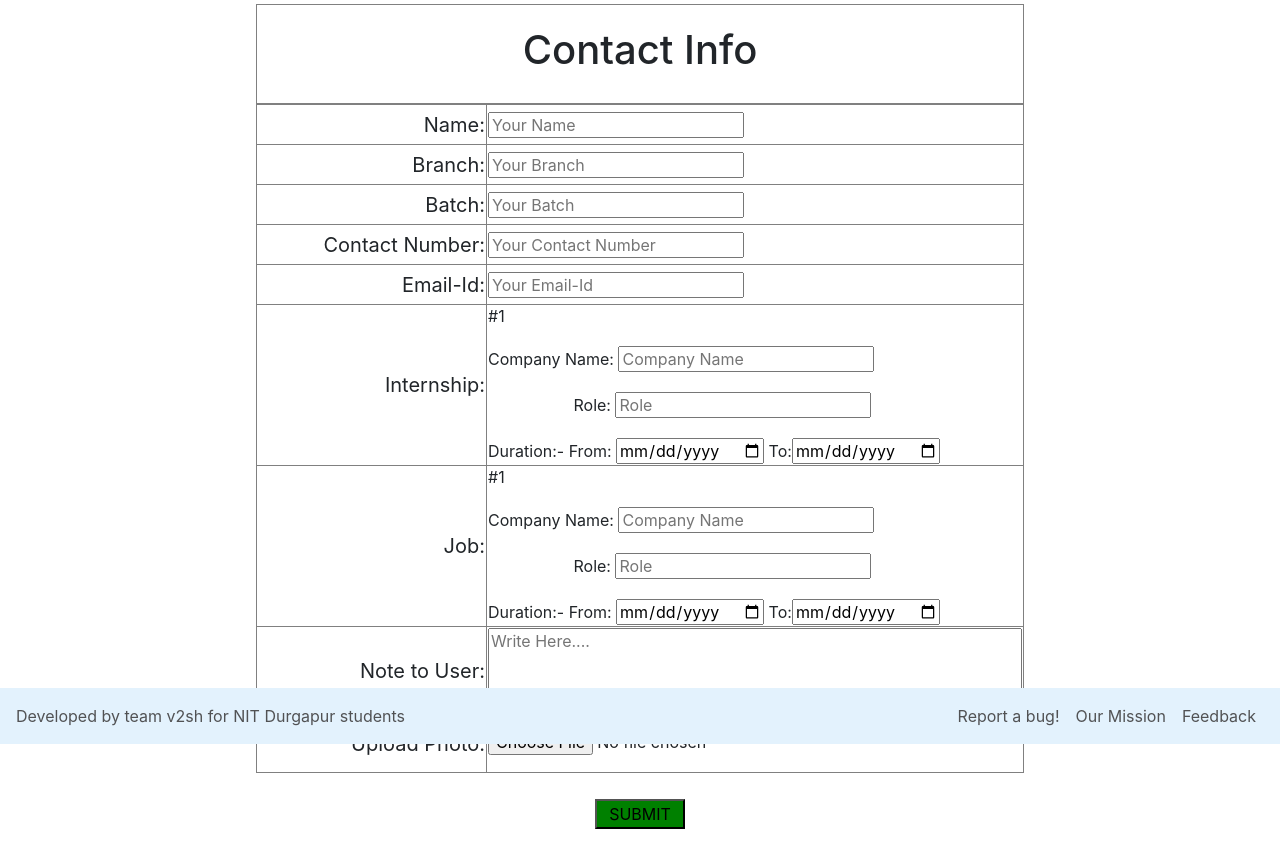
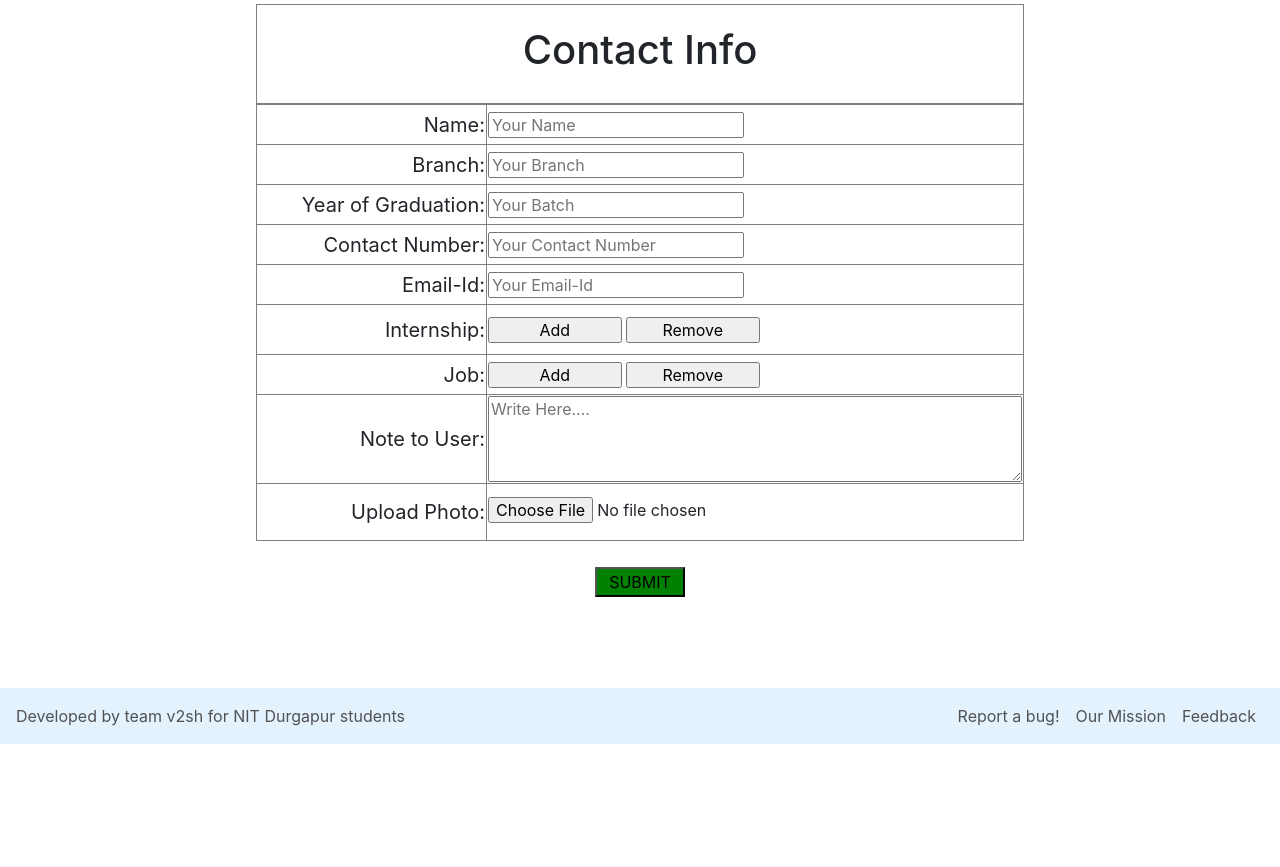
Before and after one commit to vishvanath45/v2sh, a Django app: page /superuser/contactform/ in a window 1280 px wide. Shown: the part 56-923 px from the top of the page. After the commit the page ends 800 px from the top, so only its background shows below. Run offline with Django 3.2, Linux system fonts and the light colour scheme; some libraries are stand-ins or nearby versions.

Commit message:
added contact form for superuser

```diff
--- a/v2sh/templates/superuser/contactform.html
+++ b/v2sh/templates/superuser/contactform.html
@@ -8,6 +8,7 @@
 <script src="https://code.jquery.com/jquery-3.2.1.slim.min.js" integrity="sha384-KJ3o2DKtIkvYIK3UENzmM7KCkRr/rE9/Qpg6aAZGJwFDMVNA/GpGFF93hXpG5KkN" crossorigin="anonymous"></script>
 <script src="https://cdnjs.cloudflare.com/ajax/libs/popper.js/1.12.9/umd/popper.min.js" integrity="sha384-ApNbgh9B+Y1QKtv3Rn7W3mgPxhU9K/ScQsAP7hUibX39j7fakFPskvXusvfa0b4Q" crossorigin="anonymous"></script>
 <script src="https://maxcdn.bootstrapcdn.com/bootstrap/4.0.0/js/bootstrap.min.js" integrity="sha384-JZR6Spejh4U02d8jOt6vLEHfe/JQGiRRSQQxSfFWpi1MquVdAyjUar5+76PVCmYl" crossorigin="anonymous"></script>
+<script src="https://ajax.googleapis.com/ajax/libs/jquery/3.3.1/jquery.min.js"></script>
 {% endblock %}
 
 
@@ -21,70 +22,77 @@
 </table>
 <table align="center" border="1px" width="60%">
 	<tr>
-		<td style="text-align: right; font-size: 20px; height: 40px" width="35%">
+		<td style="text-align: right; font-size: 20px; height: 40px" width="40%">
 			Name:
 			<td>
 				<input type="text" placeholder="Your Name">
 			</td>
 		</td>
 			<tr>
-				<td style="text-align: right; font-size: 20px; height: 40px" width="35%">
+				<td style="text-align: right; font-size: 20px; height: 40px" width="40%">
 					Branch:
 					<td>
 						<input type="text" placeholder="Your Branch">
 					</td>
 					<tr>
-						<td style="text-align: right; font-size: 20px; height: 40px" width="35%">
-							Batch:
+						<td style="text-align: right; font-size: 20px; height: 40px" width="40%">
+							Year of Graduation:
 							<td>
 								<input type="text" placeholder="Your Batch">
 							</td>
 							<tr>
-								<td style="text-align: right; font-size: 20px; height: 40px" width="35%">
+								<td style="text-align: right; font-size: 20px; height: 40px" width="40%">
 									Contact Number:
 									<td>
-										<input type="text" placeholder="Your Contact Number">
+										<input type="Number" placeholder="Your Contact Number">
 									</td>
 									<tr>
-										<td style="text-align: right; font-size: 20px; height: 40px" width="35%">
+										<td style="text-align: right; font-size: 20px; height: 40px" width="40%">
 											Email-Id:
 											<td>
 												<input type="text" placeholder="Your Email-Id">
 											</td>
 											<tr style="height: 50px">
-												<td style="text-align: right; font-size: 20px;" width="35%">
+												<td style="text-align: right; font-size: 20px;" width="40%">
 													Internship:
 													<td>
-														#1<br><br>
-														Company Name:
-														<input type="text" placeholder="Company Name"><br><br>
-														&nbsp;&nbsp;&nbsp;&nbsp;&nbsp;&nbsp;&nbsp;&nbsp;&nbsp;&nbsp;&nbsp;&nbsp;&nbsp;&nbsp;&nbsp;&nbsp;&nbsp;&nbsp;&nbsp;Role:
-														<input type="text" placeholder="Role"><br><br>
-														Duration:- From:
-														<input type="Date" placeholder="Duration">
-														To:<input type="Date" placeholder="Duration">
+														<div id="main">
+													        <input type="button" id="btAdd" value="Add" class="bt" style="width: 25%" />
+													        <input type="button" id="btRemove" value="Remove" class="bt" style="width: 25%" />
+													    </div>
+														<div Id="copy-this">
+															Company Name:
+															<input type="text" placeholder="Company Name"><br><br>
+															&nbsp;&nbsp;&nbsp;&nbsp;&nbsp;&nbsp;&nbsp;&nbsp;&nbsp;&nbsp;&nbsp;&nbsp;&nbsp;&nbsp;&nbsp;&nbsp;&nbsp;&nbsp;&nbsp;Role:
+															<input type="text" placeholder="Role"><br><br>
+															Duration:-      From :
+															<input type="Month" placeholder="Duration"><br><br>
+															&nbsp;&nbsp;&nbsp;&nbsp;&nbsp;&nbsp;&nbsp;&nbsp;&nbsp;&nbsp;&nbsp;&nbsp;&nbsp;&nbsp;&nbsp;&nbsp;&nbsp;&nbsp;&nbsp;&nbsp;&nbsp;&nbsp;To:
+															<div class="form-check form-check-inline" style="margin-left: 1%">
+															  <input class="form-check-input" type="checkbox" id="inlineCheckbox1" value="option1">
+															  <label class="form-check-label" for="inlineCheckbox1">Currently Working Here.</label>
+															</div><br><br>
+															<input type="Month" id="input" placeholder="Duration" style="margin-left: 27%">
+															<br><br>
+														</div>
 													</td>
 													<tr>
-														<td style="text-align: right; font-size: 20px; height: 40px" width="35%">
+														<td style="text-align: right; font-size: 20px; height: 40px" width="40%">
 															Job:
 															<td>
-																#1<br><br>
-																Company Name:
-																<input type="text" placeholder="Company Name"><br><br>
-																&nbsp;&nbsp;&nbsp;&nbsp;&nbsp;&nbsp;&nbsp;&nbsp;&nbsp;&nbsp;&nbsp;&nbsp;&nbsp;&nbsp;&nbsp;&nbsp;&nbsp;&nbsp;&nbsp;Role:
-																<input type="text" placeholder="Role"><br><br>
-																Duration:- From:
-																<input type="Date" placeholder="Duration">
-																To:<input type="Date" placeholder="Duration">
+																<div id="main1">
+															        <input type="button" id="btAdd1" value="Add" class="bt1" style="width: 25%" />
+															        <input type="button" id="btRemove1" value="Remove" class="bt1" style="width: 25%" />
+															    </div>
 															</td>
 															<tr>
-																<td style="text-align: right; font-size: 20px; height: 40px" width="35%">
+																<td style="text-align: right; font-size: 20px; height: 40px" width="40%">
 																	Note to User:
 																	<td>
 																		<textarea rows="4" cols="50" placeholder="Write Here...."></textarea>
 																	</td>
 																	<tr>
-																		<td style="text-align: right; font-size: 20px; height: 40px" width="35%">
+																		<td style="text-align: right; font-size: 20px; height: 40px" width="40%">
 																			Upload Photo:
 																			<td>
 																				<form>
@@ -114,4 +122,113 @@
 <div align="center">
 	<button style="background-color: green; height: 30px; width: 7%; margin-top: 2%;margin-bottom: 5%" >SUBMIT</button>
 </div>
+<script>
+    $(document).ready(function() {
+
+        var iCnt = 0;
+        // CREATE A "DIV" ELEMENT AND DESIGN IT USING jQuery ".css()" CLASS.
+        var container = $(document.createElement('div')).css({
+        });
+
+        $('#btAdd').click(function() {
+            if (iCnt <= 2) {
+
+                iCnt = iCnt + 1;
+
+                // ADD TEXTBOX.
+                var pp = $("#copy-this").html();
+                $(container).append('<div type=text class="input" id=tb' + iCnt + '>'+iCnt+'<br><br>'+pp+'</div>');
+                $('#main').before(container);
+            }
+            else {
+                $(container).append('<label>Reached the limit</label>');
+                $('#btAdd').attr('class', 'bt-disable');
+                $('#btAdd').attr('disabled', 'disabled');
+            }
+        });
+
+        // REMOVE ONE ELEMENT PER CLICK.
+        $('#btRemove').click(function()
+        {
+            if(iCnt != 0)
+            {
+            	$('#tb'+iCnt).remove();
+            	iCnt = iCnt - 1;
+        		$('#btAdd').removeAttr('disabled') .attr('class', 'bt');
+            }
+
+            if (iCnt == 0)
+            {
+                $(container)
+                    .empty()
+                    .remove();
+                $('#btAdd')
+                    .removeAttr('disabled')
+                    .attr('class', 'bt');
+            }
+        });
+    });
+</script>
+<script>
+    $(document).ready(function() {
+
+        var iCnt1 = 0;
+        // CREATE A "DIV" ELEMENT AND DESIGN IT USING jQuery ".css()" CLASS.
+        var container1 = $(document.createElement('div')).css({
+        });
+
+        $('#btAdd1').click(function() {
+            if (iCnt1 <= 2) {
+
+                iCnt1 = iCnt1 + 1;
+
+                // ADD TEXTBOX.
+                var pp = $("#copy-this").html();
+                $(container1).append('<div type=text class="input" id=tb1' + iCnt1 + '>'+iCnt1+'<br><br>'+pp+'</div>');
+                $('#main1').before(container1);
+            }
+            else {
+                $(container1).append('<label>Reached the limit</label>');
+                $('#btAdd1').attr('class', 'bt-disable');
+                $('#btAdd1').attr('disabled', 'disabled');
+            }
+        });
+
+        // REMOVE ONE ELEMENT PER CLICK.
+        $('#btRemove1').click(function()
+        {
+            if(iCnt1 != 0)
+            {
+            	$('#tb1'+iCnt1).remove();
+            	iCnt1 = iCnt1 - 1;
+        		$('#btAdd1').removeAttr('disabled') .attr('class', 'bt1');
+            }
+
+            if (iCnt1 == 0)
+            {
+                $(container1)
+                    .empty()
+                    .remove();
+                $('#btAdd1')
+                    .removeAttr('disabled')
+                    .attr('class', 'bt1');
+            }
+        });
+    });
+</script>
+<script type="text/javascript">
+	document.getElementById("copy-this").style.display="none";
+	document.getElementById("inlineCheckbox1").onclick = function(){
+		if(document.getElementById("input").disabled)
+			document.getElementById("input").disabled = false;
+		else
+			document.getElementById("input").disabled = true;
+	}
+	document.getElementById("inlineCheckbox2").onclick = function(){
+		if(document.getElementById("input1").disabled)
+			document.getElementById("input1").disabled = false;
+		else
+			document.getElementById("input1").disabled = true;
+	}
+</script>
 {% endblock %}
```
